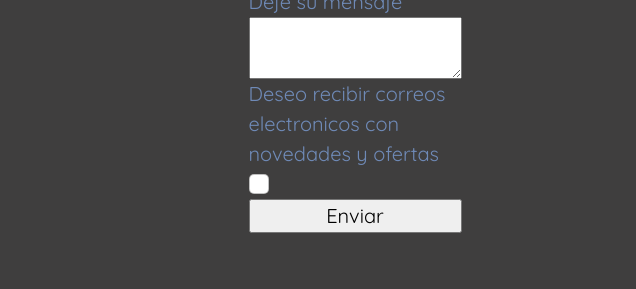
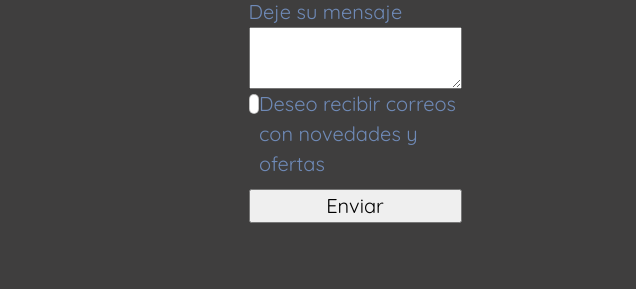
Before and after one commit to MateoArbia/SigevSolutions, a website: page html/contacto.html in a window 1280 px wide. Shown: the part 326-615 px from the top of the page, 0-636 px from the left. Drawn offline with Linux system fonts and the light colour scheme.

Commit message:
Modificacion final a HTML contacto

```diff
--- a/html/contacto.html
+++ b/html/contacto.html
@@ -45,11 +45,11 @@
                 <textarea name="mensaje">
 
                 </textarea>
-                <div class="formDisplayFlex">
-                    <label class="form-check-label" for="flexCheckDefault">
-                    Deseo recibir correos electronicos con novedades y ofertas
+                <div class="formDisplay">
+                    <input class="form-check-input" type="checkbox" value="" id="flexCheckDefault">
+                    <label class="form-check-label contactSubmitPadding" for="flexCheckDefault">
+                        Deseo recibir correos con novedades y ofertas
                     </label>
-                    <input class="form-check-input" type="checkbox" value="" id="flexCheckDefault">
                 </div>
                 <input type="submit" value="Enviar">
             </form>
--- a/scss/_clases.scss
+++ b/scss/_clases.scss
@@ -3,10 +3,13 @@
     margin: auto;
 }
 
-#contactoText {
-    font-size: 2rem;
-    padding-bottom: 15px;
-    padding-top: 15px;
+.formDisplay {
+    display: flex;
+    justify-content: flex-start;
+}
+
+.contactSubmitPadding {
+    padding-bottom: 10px;
 }
 
 #productoImgPadding {
```
Also changed, not shown: css/style.css.
